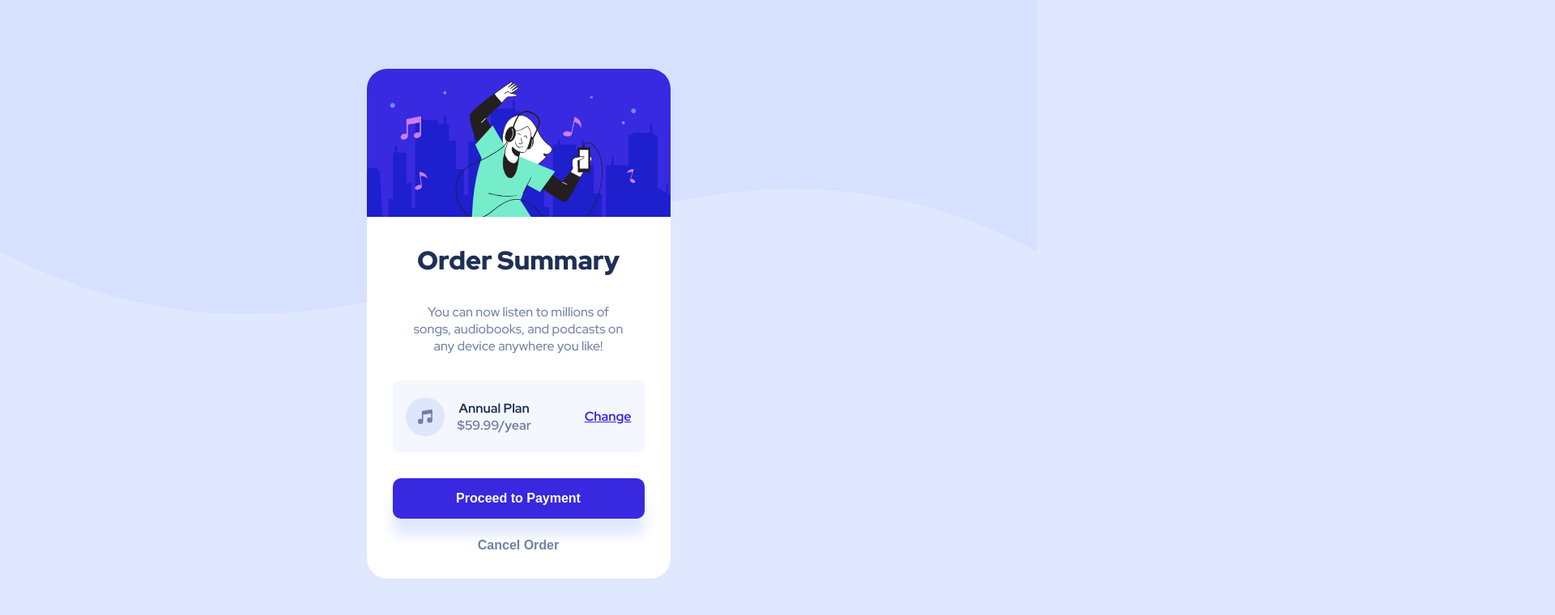
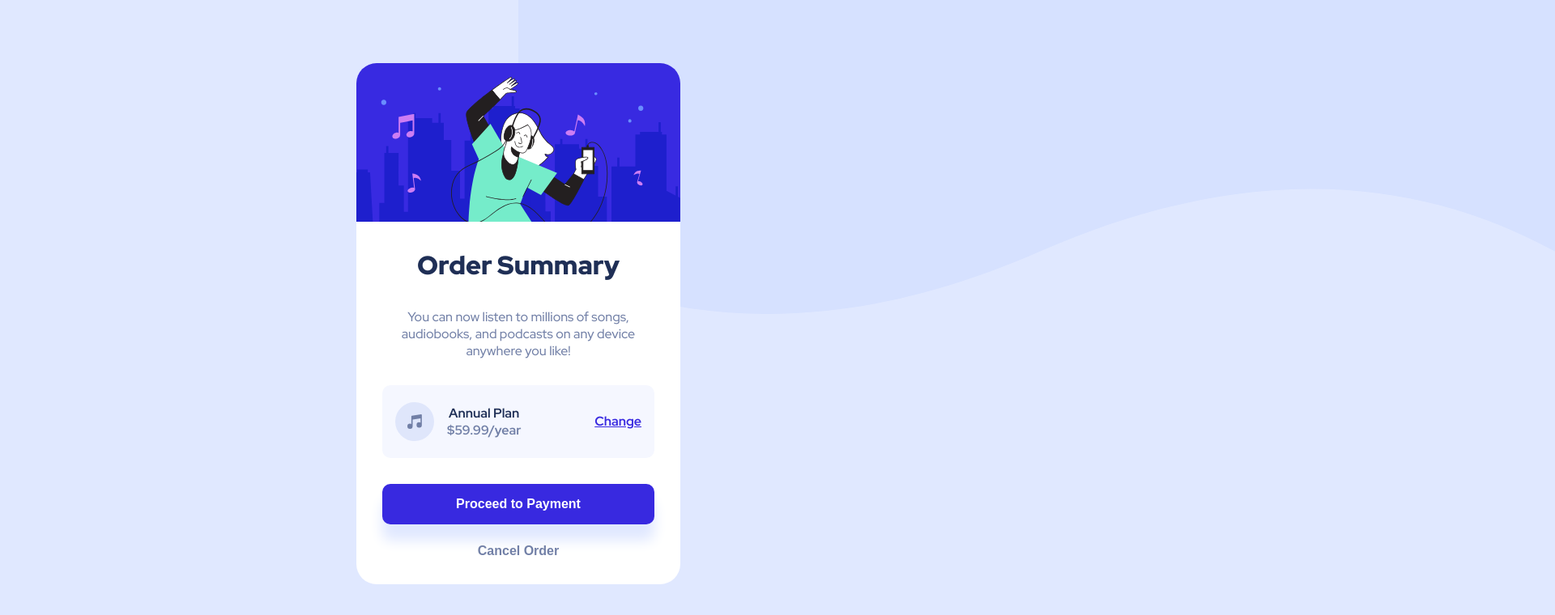
Before and after one commit to r2yo/FEM_order-summary-component, a website: page index.html in a window 1280 px wide. Shown: the whole page at 81% size, 1920 px wide, since content can reach past the window. Drawn offline with Linux system fonts and the light colour scheme.

Commit message:
fix issues

```diff
--- a/index.html
+++ b/index.html
@@ -15,9 +15,11 @@
   </style>
 </head>
 <body>
-  <img src="images/pattern-background-mobile.svg" class="mobile-pattern">
-  <img src="images/pattern-background-desktop.svg" class="desktop-pattern">
-  <div class="container">
+  <div>
+    <img src="images/pattern-background-mobile.svg" class="mobile-pattern" alt="mobile-pattern">
+    <img src="images/pattern-background-desktop.svg" class="desktop-pattern" alt="desktop-pattern">
+  </div>
+  <main class="container">
     <img src="images/illustration-hero.svg" alt="illustration-hero">
     <div class="info">
 
@@ -27,7 +29,7 @@
         device anywhere you like!
       </p>
       <div class="pay">
-        <img src="images/icon-music.svg">
+        <img src="images/icon-music.svg" alt="icon-music">
         <div class="price">
           <p class="price-title">Annual Plan</p>
           <p class="price-number">$59.99/year</p>
@@ -39,7 +41,7 @@
       <button class="btn-primary">Proceed to Payment</button>
       <button class="btn-fade">Cancel Order</button>
     </div>
-  </div>
+  </main>
 
   <div class="attribution">
     Challenge by <a href="https://www.frontendmentor.io?ref=challenge" target="_blank">Frontend Mentor</a>.
--- a/style.scss
+++ b/style.scss
@@ -40,7 +40,7 @@ body {
 // CONTAINER
 
 .container {
-  max-width: 375px;
+  max-width: 400px;
   display: flex;
   flex-direction: column;
   border-radius: 25px;
```
Also changed, not shown: style.css.
